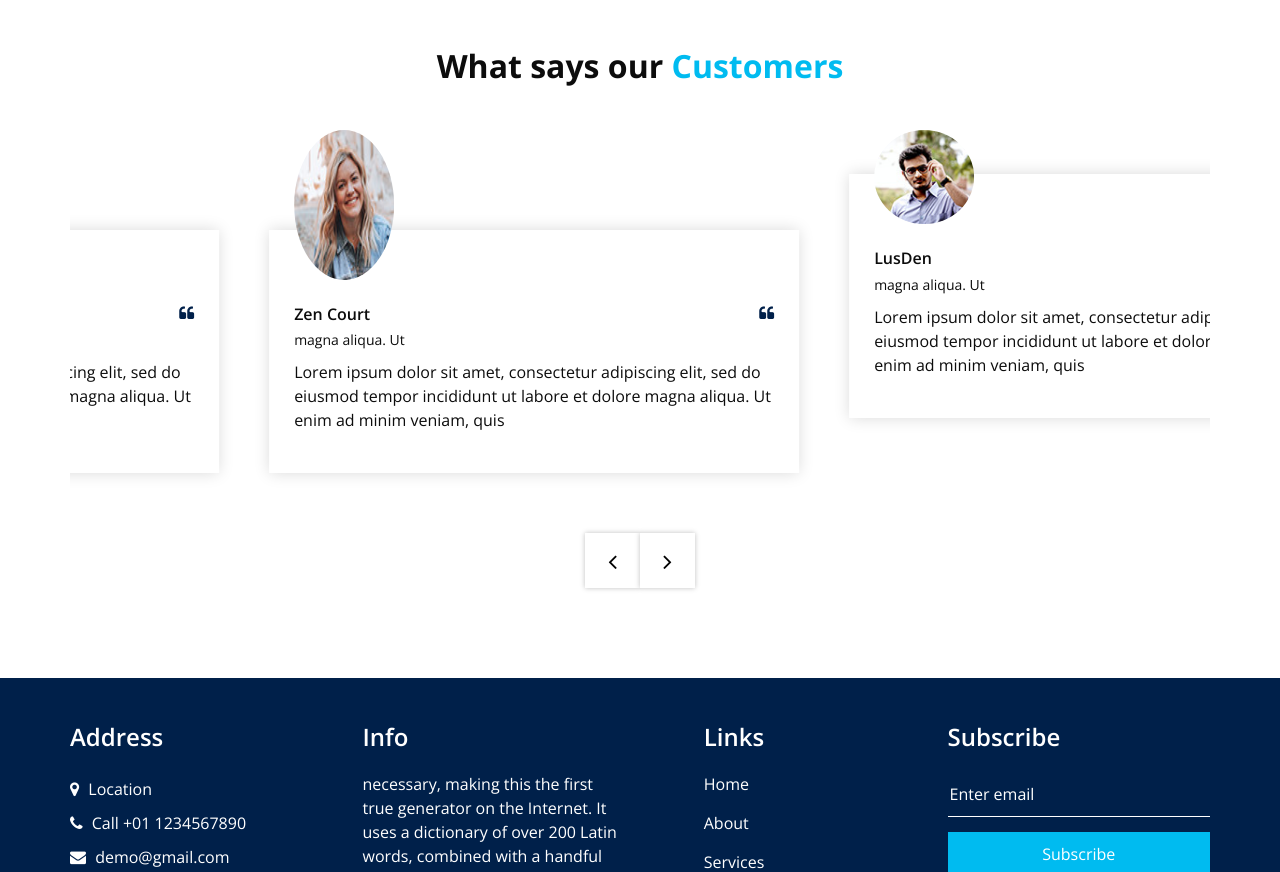
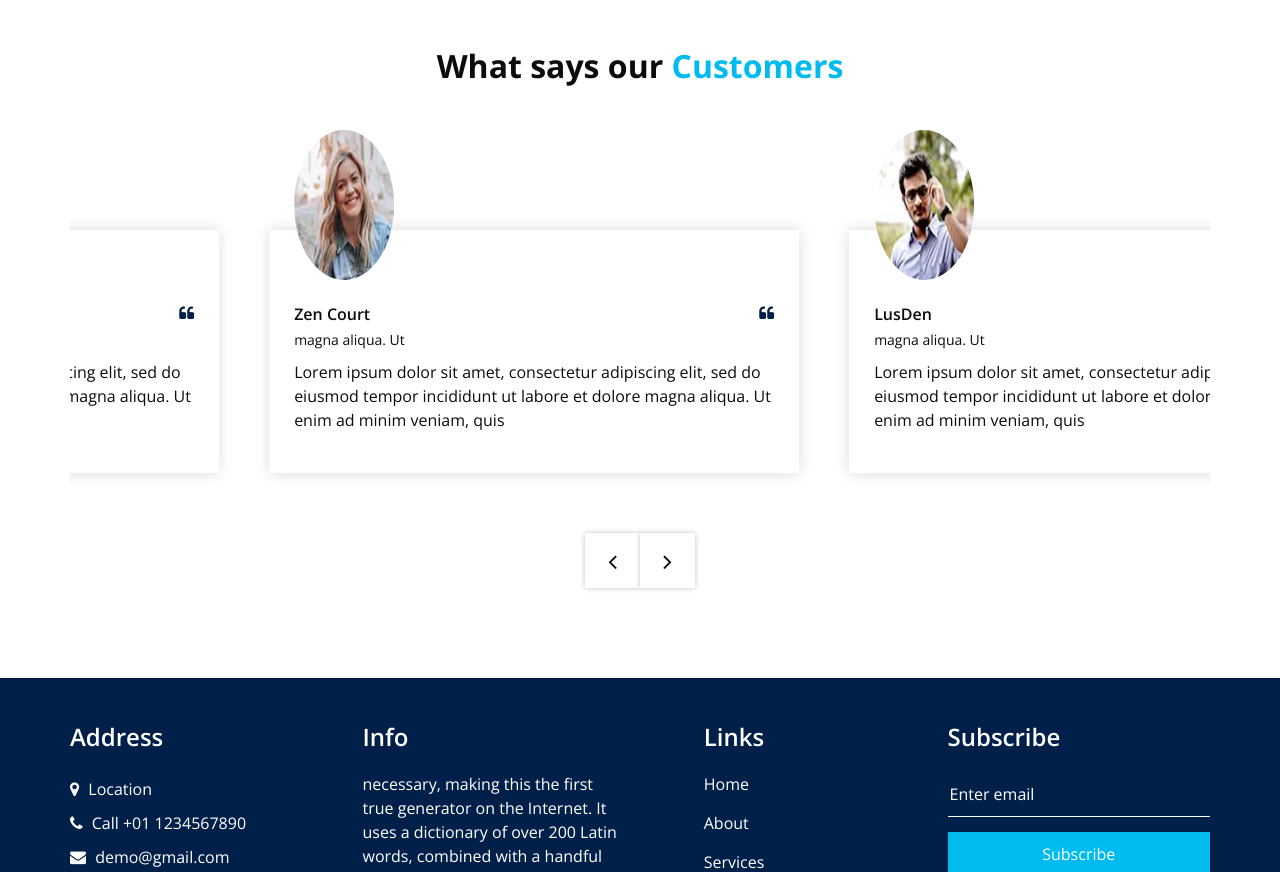
Before and after one commit to shin321470/web_hw2, a plain HTML site: page index.html in a window 1280 px wide. Shown: the part 4440-5312 px from the top of the page. Drawn offline with nearby package versions, Linux system fonts and the light colour scheme; some packages are replaced by stand-ins of ours.

Commit message:
圖片元素沒有明確的width和height(修改)

```diff
--- a/index.html
+++ b/index.html
@@ -566,7 +566,7 @@
           <div class="item">
             <div class="box">
               <div class="img-box">
-                <img src="images/client1.jpg" alt="" class="box-img" width="150" height="150">
+                <img src="images/client1.webp" alt="" class="box-img" width="150" height="150">
               </div>
               <div class="detail-box">
                 <div class="client_id">
@@ -588,7 +588,7 @@
           <div class="item">
             <div class="box">
               <div class="img-box">
-                <img src="images/client2.jpg" alt="" class="box-img" width="150" height="150">
+                <img src="images/client2.webp" alt="" class="box-img" width="150" height="150">
               </div>
               <div class="detail-box">
                 <div class="client_id">
@@ -610,7 +610,7 @@
           <div class="item">
             <div class="box">
               <div class="img-box">
-                <img src="images/client1.jpg" alt="" class="box-img">
+                <img src="images/client1.webp" alt="" class="box-img" width="150" height="150">
               </div>
               <div class="detail-box">
                 <div class="client_id">
@@ -632,7 +632,7 @@
           <div class="item">
             <div class="box">
               <div class="img-box">
-                <img src="images/client2.jpg" alt="" class="box-img">
+                <img src="images/client2.webp" alt="" class="box-img" width="150" height="150">
               </div>
               <div class="detail-box">
                 <div class="client_id">
```
Also changed, not shown: images/client1.jpg (deleted), images/client1.webp (added), images/client2.jpg (deleted), images/client2.webp (added).
